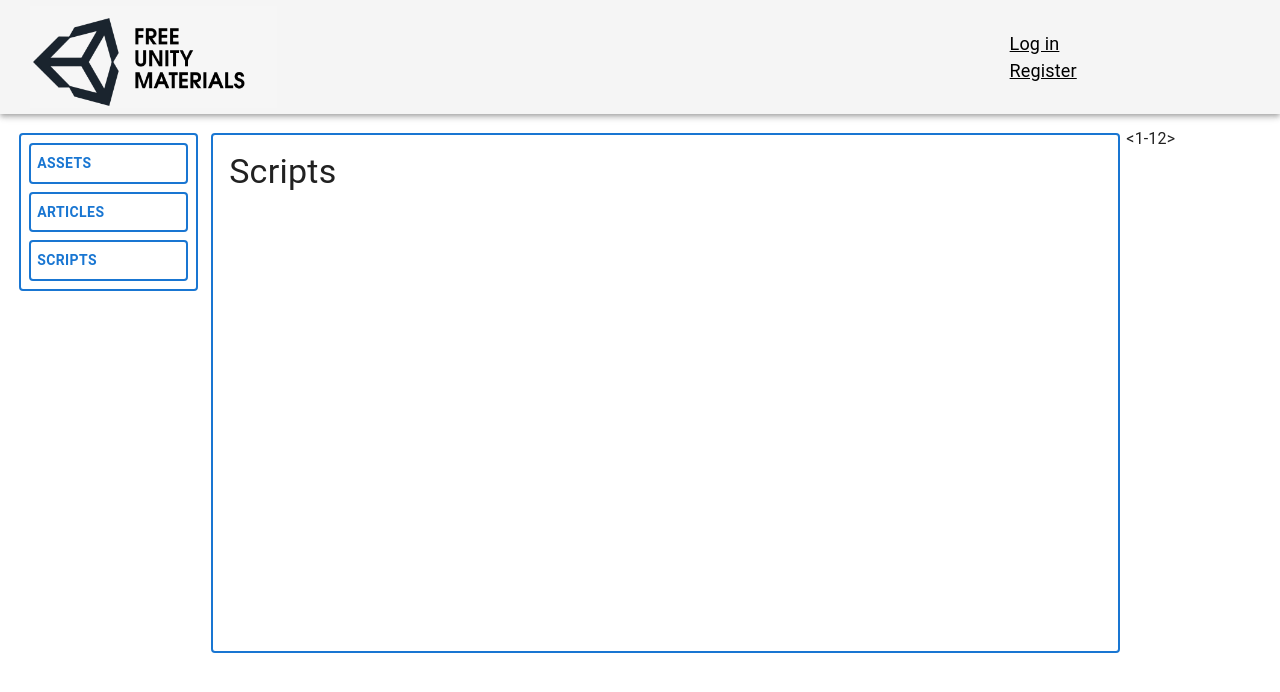
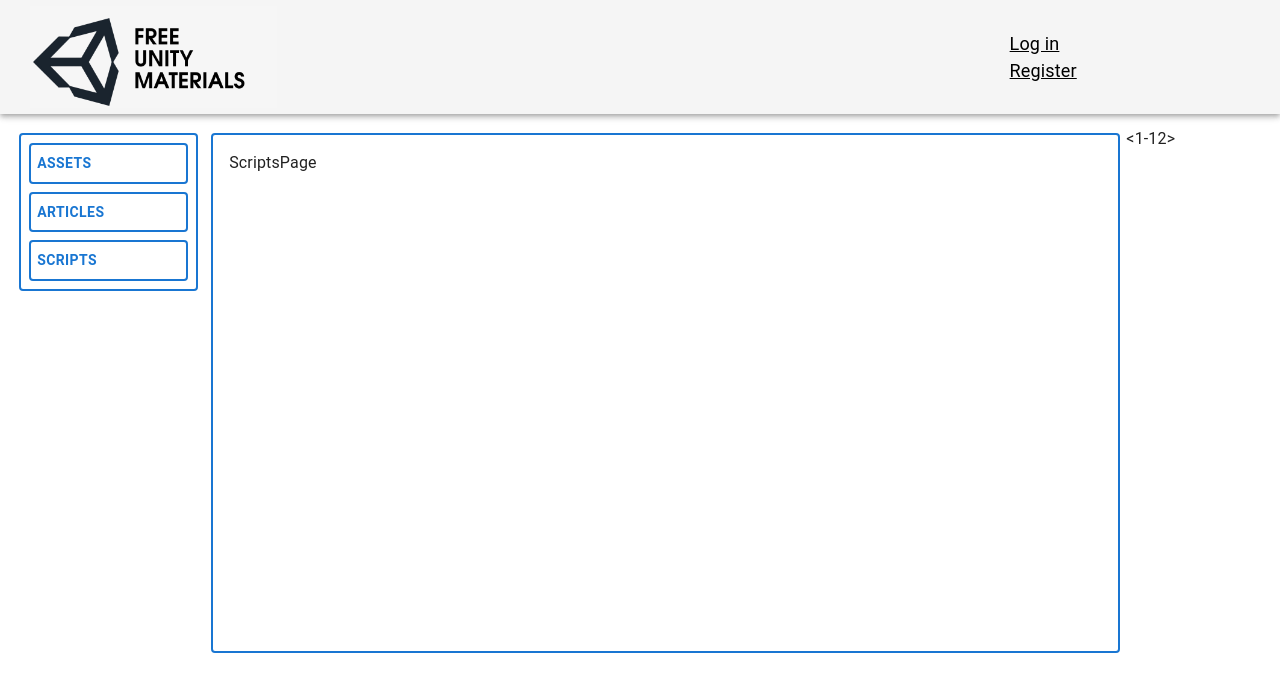
Before and after one commit to pyatr/Free-Unity-Materials-Website, a React (Create React App) app: page /scripts in a window 1280 px wide. Shown: the top 692 px of the page. Built offline with nearby package versions, Linux system fonts and the light colour scheme.

Commit message:
FUA-8 - frontend - move App.tsx

```diff
--- a/src/pages/Home/App.tsx
+++ b/src/App.tsx
@@ -2,30 +2,28 @@ import {BrowserRouter, Routes, Route} from "react-router-dom";
 
 import {Grid} from "@mui/material";
 
-import "../../assets/HomePage.css";
-import SiteAppBar from "../../components/SiteAppBar";
-import LoginPage from "../Login/LoginPage";
-import AssetsPage from "../AssetsPage/AssetsPage";
-import ArticlesPage from "../Articles/ArticlesPage";
-import ScriptsPage from "../Scripts/ScriptsPage";
-import NonExistentPage from "../NonExistent/NonExistentPage";
-import MainContent from "../../components/MainContent";
-import {TryCookieLogin} from "../../utils/Login";
-import {ReactNode} from "react";
+import "./assets/HomePage.css";
+import SiteAppBar from "./components/SiteAppBar";
+import LoginPage from "./pages/Login/LoginPage";
+import AssetsPage from "./pages/AssetsPage/AssetsPage";
+import ArticlesPage from "./pages/Articles/ArticlesPage";
+import ScriptsPage from "./pages/Scripts/ScriptsPage";
+import NonExistentPage from "./pages/NonExistent/NonExistentPage";
+import MainContent from "./components/MainContent";
+import {TryCookieLogin} from "./utils/Login";
 
 export type ContentProps = {
-    mainElement: ReactNode
+    mainElement: string
 }
-
 
 export default function App() {
     //TODO: fix page opening as hostname/assets/ and showing Index of assets instead of actual page
     TryCookieLogin();
 
-    const assets = <AssetsPage/>;
-    const articles = <ArticlesPage/>;
-    const scripts = <ScriptsPage/>;
-    const none = <NonExistentPage/>;
+    const assets = "AssetsPage";
+    const articles = "ArticlesPage";
+    const scripts = "ScriptsPage";
+    const none = "NonExistentPage";
 
     return (
         <BrowserRouter>
--- a/src/index.tsx
+++ b/src/index.tsx
@@ -1,7 +1,7 @@
 import React from 'react';
 import ReactDOM from 'react-dom/client';
 
-import App from './pages/Home/App';
+import App from './App';
 
 const root = ReactDOM.createRoot(
     document.getElementById('root') as HTMLElement
```
